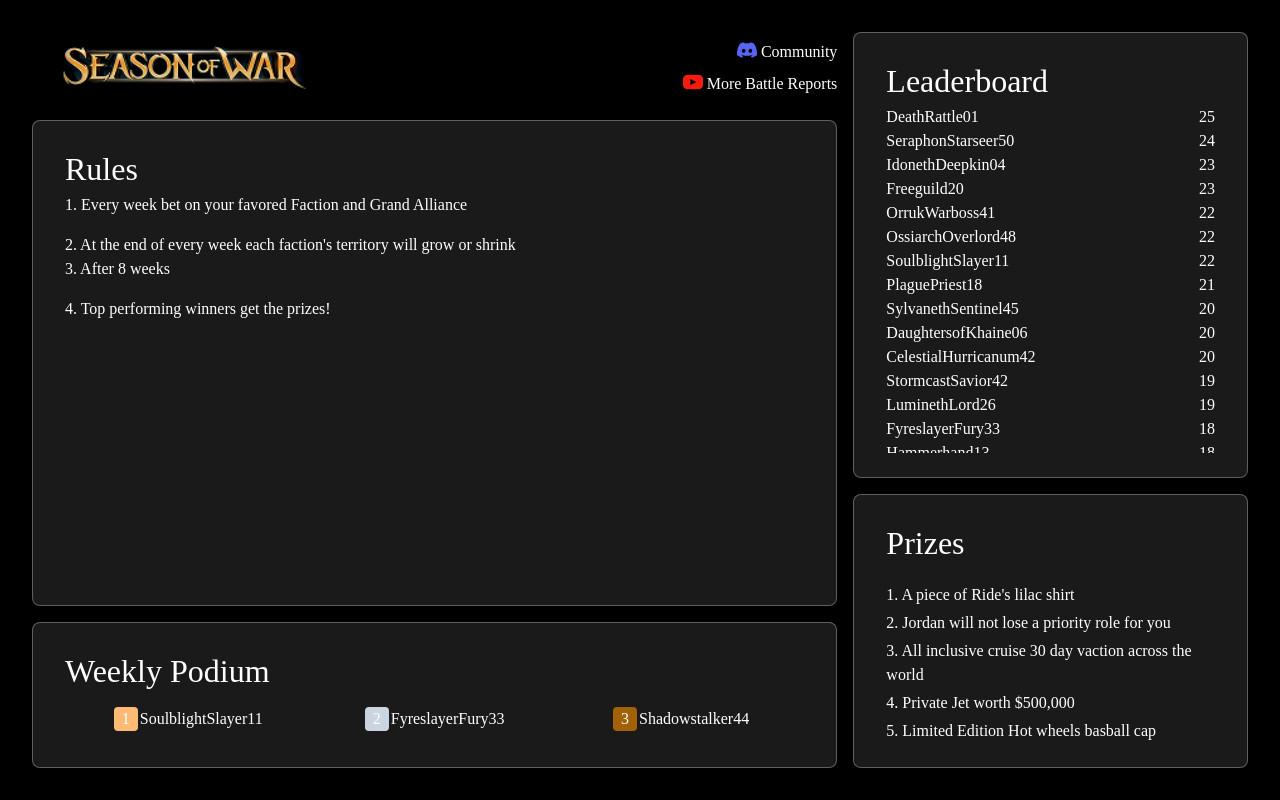
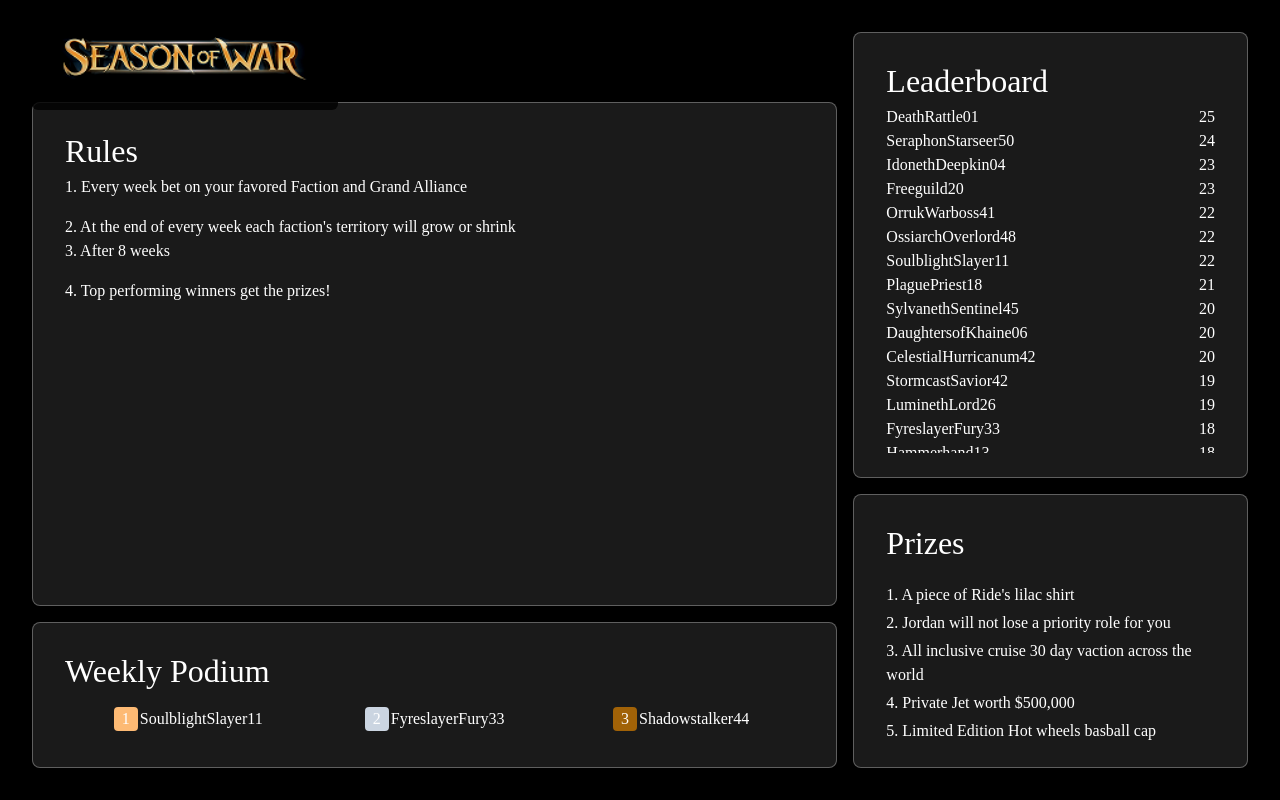
Before and after one commit to andmenendez/season-of-war-campaign-map, a SvelteKit app: page /leaderboard in a window 1280 px wide. Built offline with nearby package versions, Linux system fonts and the light colour scheme; a web font is replaced by a local one.

Commit message:
Update +page.svelte

```diff
--- a/src/routes/leaderboard/+page.svelte
+++ b/src/routes/leaderboard/+page.svelte
@@ -44,7 +44,7 @@ import discord from "$lib/assets/socials/discord.png";
           <a href="https://www.youtube.com/seasonofwar" class="shrink-0 group bg-gradient-to-b from-black to-black/0 shadow-sm"><img style="height: 102px" class="group-hover:opacity-90 opacity-80 transition-opacity" src={sowTitle} alt="Season of War" /></a>
         </div>
       </div>
-      <div class="flex flex-col justify-center items-end  gap-2">
+      <div class="hide-on-mobile flex flex-col justify-center items-end  gap-2">
         <a class="opacity-100 hover:opacity-100 flex gap-1 transition-opacity" href="https://www.youtube.com/seasonofwar"><img class="h-5" alt="discord" src={discord}/>Community</a>
         <a class="opacity-100 hover:opacity-100 flex gap-1 transition-opacity" href="https://www.youtube.com/seasonofwar"><img class="h-5" alt="youtube" src={youtube}/>More Battle Reports</a>
       </div>
@@ -160,4 +160,7 @@ import discord from "$lib/assets/socials/discord.png";
     padding: 24px 32px;
     border: 1px solid rgba(255,255,255,0.3);
   }
+  .hide-on-mobile {
+    display: none;
+  }
 </style>
```
